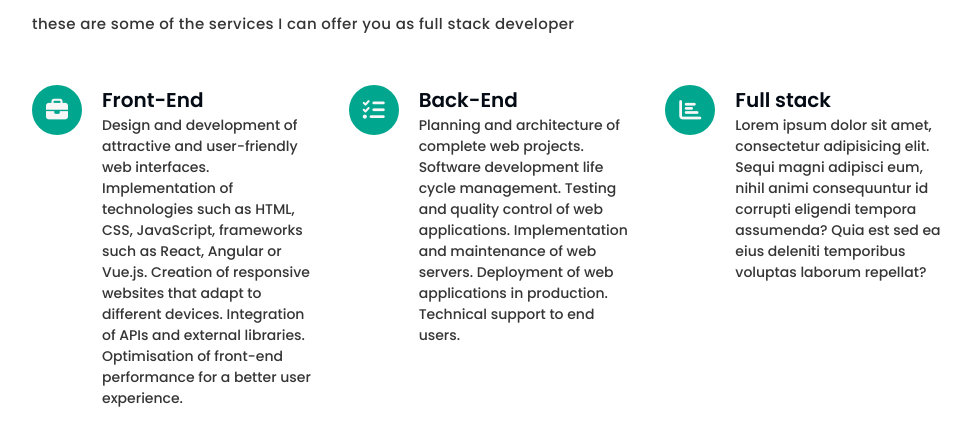
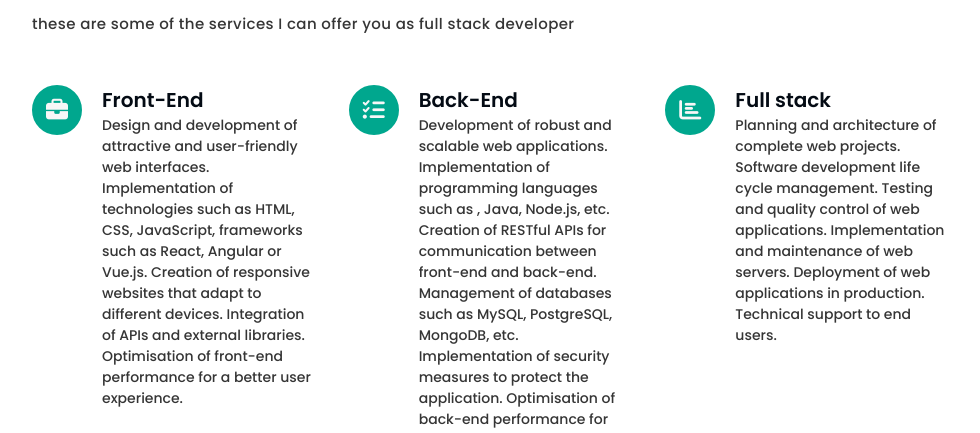
Before and after one commit to davidvalenciaz/porfolio, a plain HTML site: page index.html in a window 1280 px wide. Shown: the part 4016-4449 px from the top of the page, without its empty margins (298-1278 px from the left). Drawn offline with nearby package versions, Linux system fonts and the light colour scheme.

Commit message:
se cambian lorems en fulls stack y back en services

```diff
--- a/index.html
+++ b/index.html
@@ -235,7 +235,6 @@
             </div>
           </div>
 
-
           <div class="skill-box">
             <div class="skill-info">
               <h2>Database</h2>
@@ -245,12 +244,8 @@
               <div class="skill-inner-line" style="width: 85%"></div>
             </div>
           </div>
-
-
         </div>
       </section>
-
-
 
       <!-- section resume -->
 
@@ -294,8 +289,6 @@
             </div>
           </div>
 
-
-
           <!-- right-col -->
           <div class="resume-cols">
             <h2>Professional Experience</h2>
@@ -334,7 +327,8 @@
         <h1 class="sub-heading">Portfolio</h1>
         <div class="divider"></div>
         <p class="sub-para">
-          These are some of the works that are part of my portfolio with which I have been able to learn much of what I know, take a look at them.
+          These are some of the works that are part of my portfolio with which I
+          have been able to learn much of what I know, take a look at them.
         </p>
 
         <div class="port-row">
@@ -417,7 +411,9 @@
               <p>
                 a digital card was designed for our data and social networks.
               </p>
-              <a href="https://davidvalenciaz.github.io/card-final/"><i class="fa-solid fa-up-right-from-square"></i></a>
+              <a href="https://davidvalenciaz.github.io/card-final/"
+                ><i class="fa-solid fa-up-right-from-square"></i
+              ></a>
             </div>
           </div>
           <!--  portfolio item6 -->
@@ -475,11 +471,13 @@
             <div class="ser-info">
               <h4>Back-End</h4>
               <p>
-                Planning and architecture of complete web projects. Software
-                development life cycle management. Testing and quality control
-                of web applications. Implementation and maintenance of web
-                servers. Deployment of web applications in production. Technical
-                support to end users.
+                Development of robust and scalable web applications.
+                Implementation of programming languages such as , Java, Node.js,
+                etc. Creation of RESTful APIs for communication between
+                front-end and back-end. Management of databases such as MySQL,
+                PostgreSQL, MongoDB, etc. Implementation of security measures to
+                protect the application. Optimisation of back-end performance
+                for better efficiency.
               </p>
             </div>
           </div>
@@ -492,10 +490,11 @@
             <div class="ser-info">
               <h4>Full stack</h4>
               <p>
-                Lorem ipsum dolor sit amet, consectetur adipisicing elit. Sequi
-                magni adipisci eum, nihil animi consequuntur id corrupti
-                eligendi tempora assumenda? Quia est sed ea eius deleniti
-                temporibus voluptas laborum repellat?
+                Planning and architecture of complete web projects. Software
+                development life cycle management. Testing and quality control
+                of web applications. Implementation and maintenance of web
+                servers. Deployment of web applications in production. Technical
+                support to end users.
               </p>
             </div>
           </div>
```
